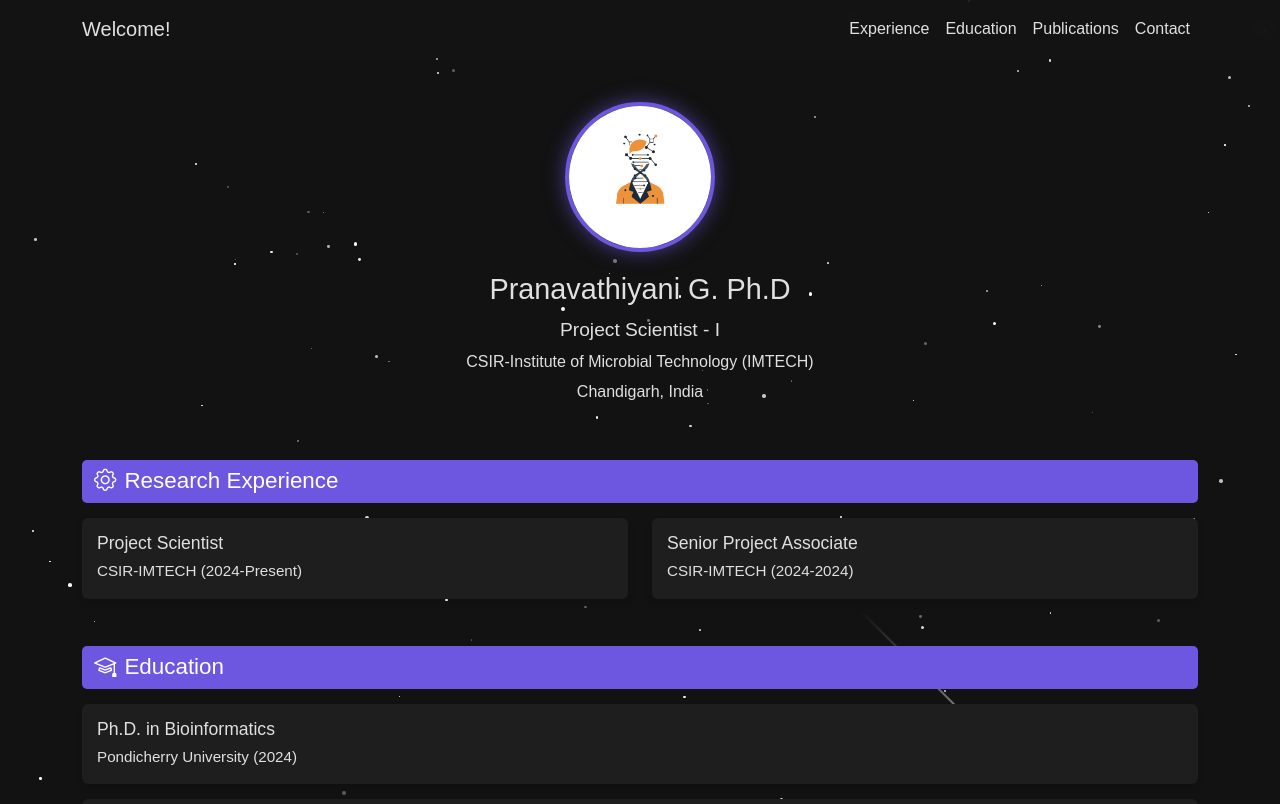
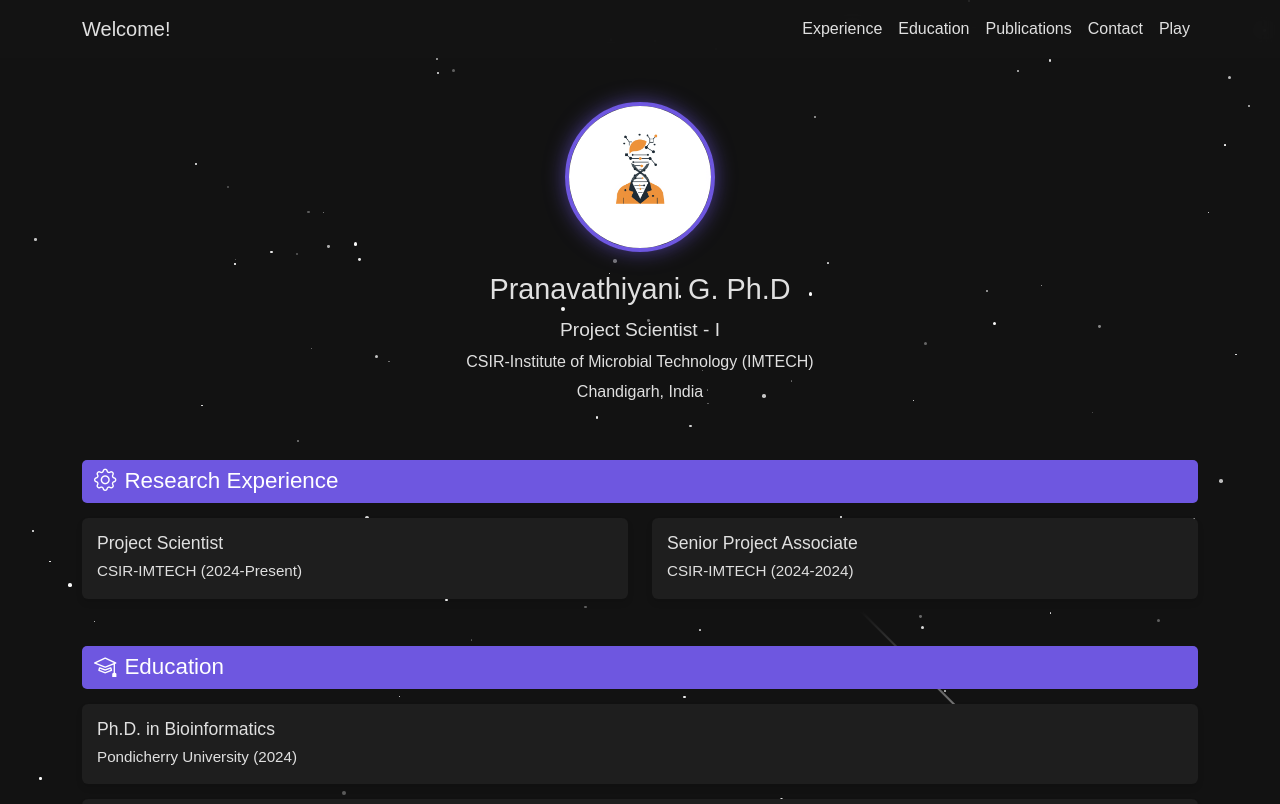
Before and after one commit to pranavathiyani/pranavathiyani.github.io, a website: page index.html in a window 1280 px wide. Shown: the top 804 px of the page. Drawn offline with nearby package versions, Linux system fonts and the light colour scheme.

Commit message:
Update index.html

```diff
--- a/index.html
+++ b/index.html
@@ -240,6 +240,7 @@
                     <li class="nav-item"><a class="nav-link" href="#education">Education</a></li>
                     <li class="nav-item"><a class="nav-link" href="#publications">Publications</a></li>
                     <li class="nav-item"><a class="nav-link" href="#contact">Contact</a></li>
+                    <li class="nav-item"><a class="nav-link" href="game.html">Play</a></li>
                 </ul>
             </div>
         </div>
```
